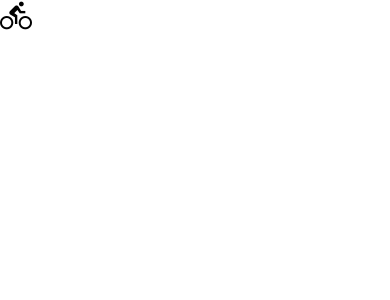
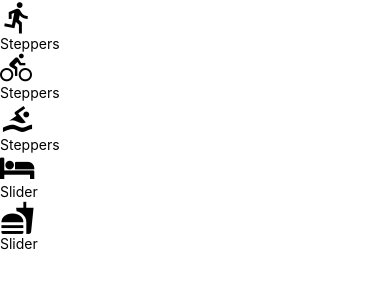
Before and after one commit to ideosyncretic/UdaciFitness, a React Native app: screen / in a window 390 px wide. Shown: the top 300 px of the page. Built offline with nearby package versions, Linux system fonts and the light colour scheme.

Commit message:
feat: scaffold slider and steppers components

```diff
--- a/components/AddEntry.js
+++ b/components/AddEntry.js
@@ -1,6 +1,8 @@
 import React, { Component } from 'react'
 import { View, Text } from 'react-native'
 import { getActivityMetaInfo } from '../utils/helpers'
+import UdaciSlider from './UdaciSlider'
+import UdaciSteppers from './UdaciSteppers'
 
 export default class AddEntry extends Component {
   state = {
@@ -42,6 +44,33 @@ export default class AddEntry extends Component {
   }
 
   render() {
-    return <View>{getActivityMetaInfo('bike').getIcon()}</View>
+    const metaInfo = getActivityMetaInfo()
+    return (
+      <View>
+        {Object.keys(metaInfo).map(activity => {
+          const { getIcon, type, ...rest } = metaInfo[activity]
+          const value = this.state[activity]
+
+          return (
+            <View key={activity}>
+              {getIcon()}
+              {type === 'slider' ? (
+                <UdaciSlider
+                  value={value}
+                  onChange={value => this.slide(activity, value)}
+                  {...rest}
+                />
+              ) : (
+                <UdaciSteppers
+                  value={value}
+                  onIncrement={() => this.increment(activity)}
+                  onDecrement={() => this.decrement(activity)}
+                />
+              )}
+            </View>
+          )
+        })}
+      </View>
+    )
   }
 }
--- /dev/null
+++ b/components/UdaciSlider.js
@@ -0,0 +1,13 @@
+import React from 'react'
+import { View, Text } from 'react-native'
+
+const UdaciSlider = props => {
+  const { value } = props
+  return (
+    <View>
+      <Text>Slider</Text>
+    </View>
+  )
+}
+
+export default UdaciSlider
--- /dev/null
+++ b/components/UdaciSteppers.js
@@ -0,0 +1,13 @@
+import React from 'react'
+import { View, Text } from 'react-native'
+
+const UdaciSteppers = props => {
+  const { value } = props
+  return (
+    <View>
+      <Text>Steppers</Text>
+    </View>
+  )
+}
+
+export default UdaciSteppers
```
